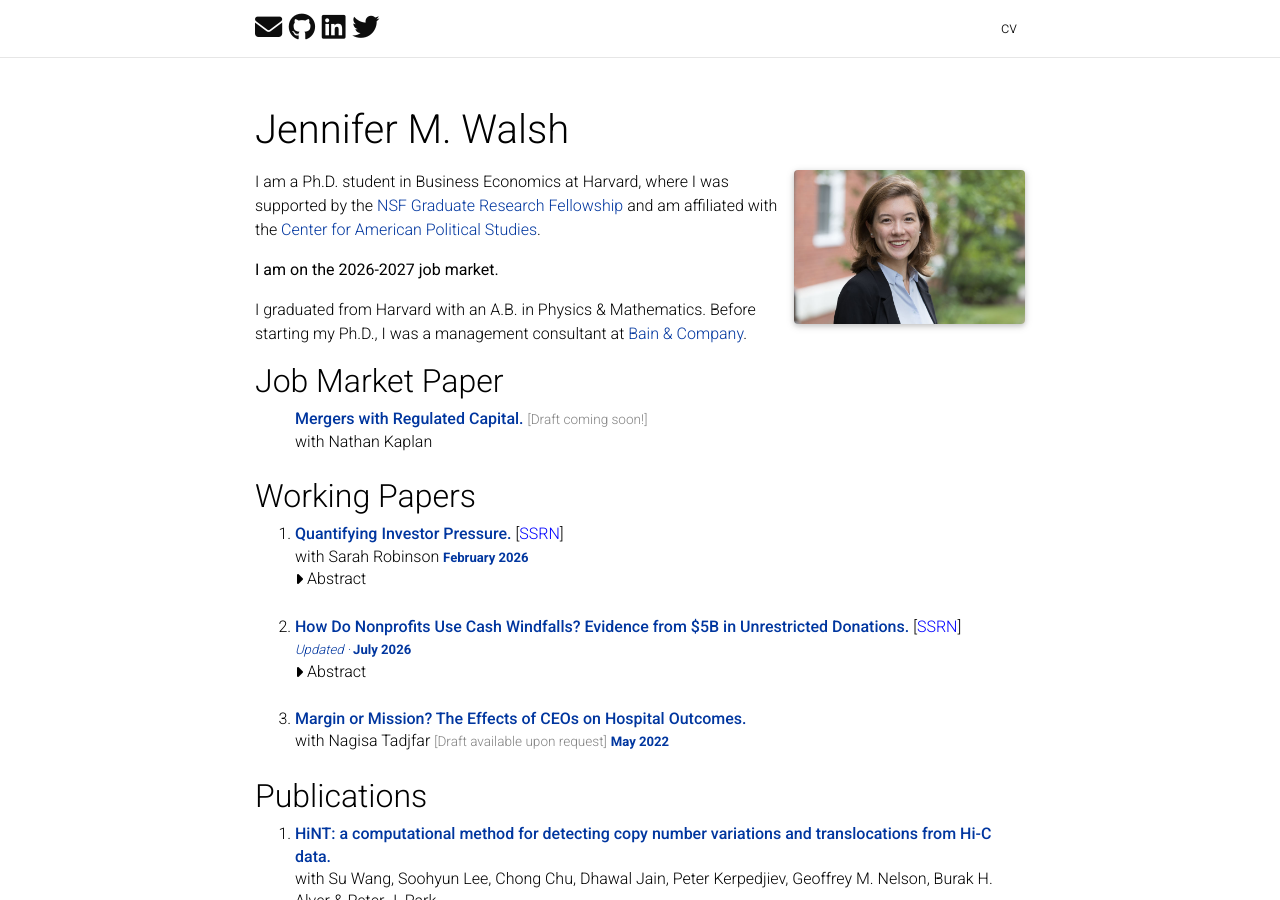
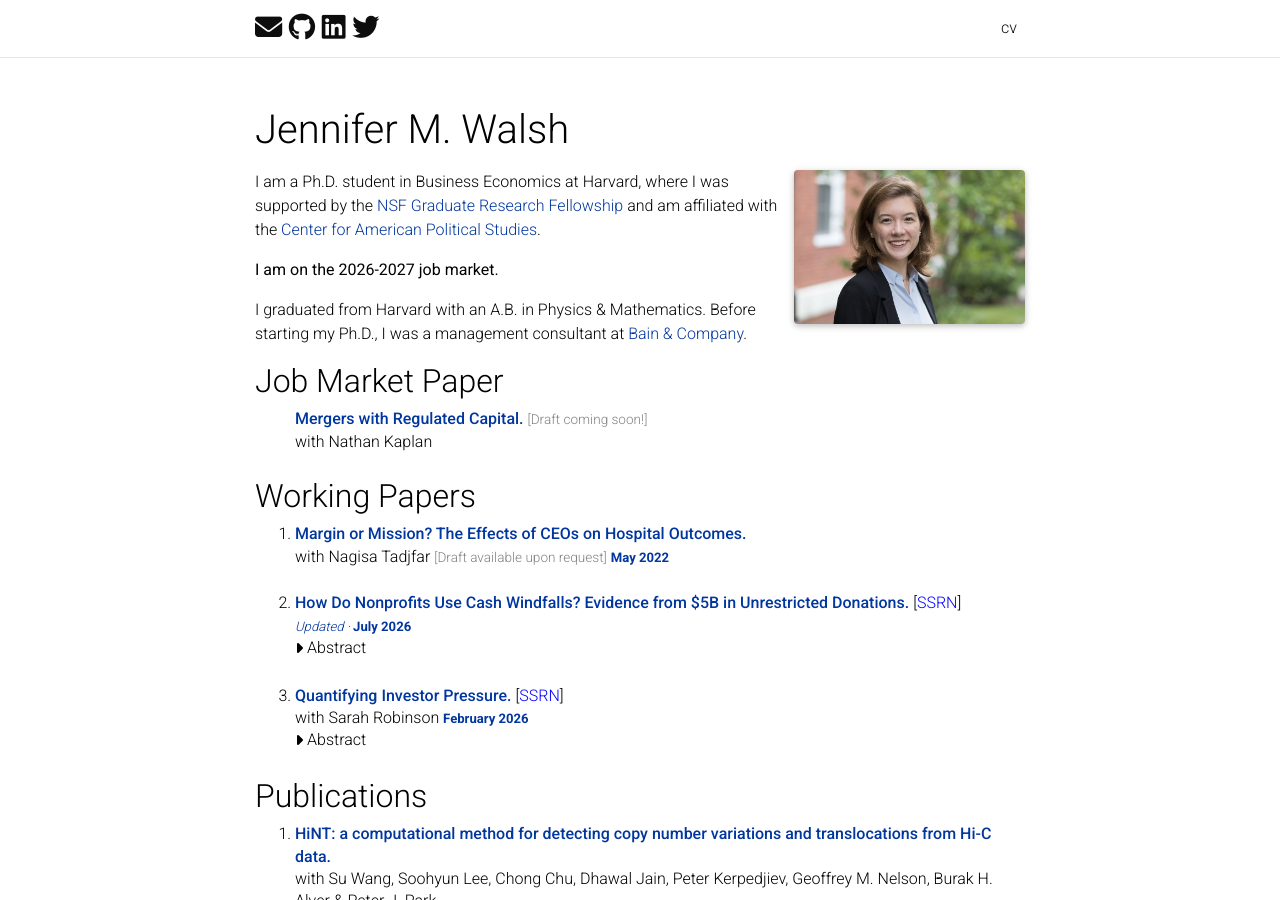
Before and after one commit to walshjm3/walshjm3.github.io, a Jekyll site: the page built from index.md, in a window 1280 px wide and 900 px high. Built offline with Jekyll 4.4.1, drawn with Linux system fonts in a browser that asks for light colours; full-size pictures stand in for the smaller copies a plugin makes; comment, search, counter and statistics services are not loaded; a style sheet for code colours, icons or effects is not loaded.

Commit message:
more formatting

```diff
--- a/_working/paper1.yml
+++ b/_working/paper1.yml
@@ -1,5 +1,5 @@
 ---
-id: 1
+id: 3
 title: "Margin or Mission? The Effects of CEOs on Hospital Outcomes"
 badge_date: "May 2022"
 authors: "Nagisa Tadjfar"
--- a/_working/paper2.yml
+++ b/_working/paper2.yml
@@ -1,5 +1,5 @@
 ---
-id: 3
+id: 1
 title: "How Do Nonprofits Use Cash Windfalls? Evidence from $5B in Unrestricted Donations"
 authors:
 badge: "Updated"
--- a/_working/paper3.yml
+++ b/_working/paper3.yml
@@ -1,6 +1,7 @@
 ---
 id: 2
 title: "Quantifying Investor Pressure"
+# order: Nonprofits(1) -> Investor Pressure(2) -> CEOs(3), sorted ascending
 authors: "Sarah Robinson"
 badge_date: "February 2026"
 abstract: "How do investor preferences translate to changes in firm actions? We develop a firm-, time-, and topic-specific measure of investor preferences and their divergence from firm priorities using earnings call transcripts. This measure, which we call the 'focus gap,' captures the difference in attention to a given topic between the Q&A, which proxies for investor priorities, and the firm's presentation, which reflects firm executives' priorities. We show that the focus gap predicts firm actions. Specifically, a one standard deviation increase in the dividend focus gap is associated with a 0.4 p.p., or 4%, increase in dividends paid as a percent of firm market value within two years. The analogous repurchase focus gap raises repurchases made as a percent of firm market value by 0.3 p.p., or 2%, within one year, but reverts to zero by two years after the focus gap increase. We then develop a conceptual framework that generates two possible rationales for responsiveness to investor pressure: catering to increase short-term stock prices and learning about long-run value. Variation in incentives to cater to analysts suggests that catering to raise stock prices, as opposed to learning, drives responsiveness to the focus gap for dividend issuance and repurchases. Consistent with this interpretation, we find that focus gap-driven capital allocation decisions are associated with temporary stock price increases followed by subsequent reversals."
--- a/index.md
+++ b/index.md
@@ -25,7 +25,7 @@
 ## Working Papers
 
 <ol class="paper-list">
- {% assign sorted_works = site.working | sort: 'id' | reverse %}
+ {% assign sorted_works = site.working | sort: 'id' %}
   {% for paper in sorted_works %}
   <li>
     <strong>
```
